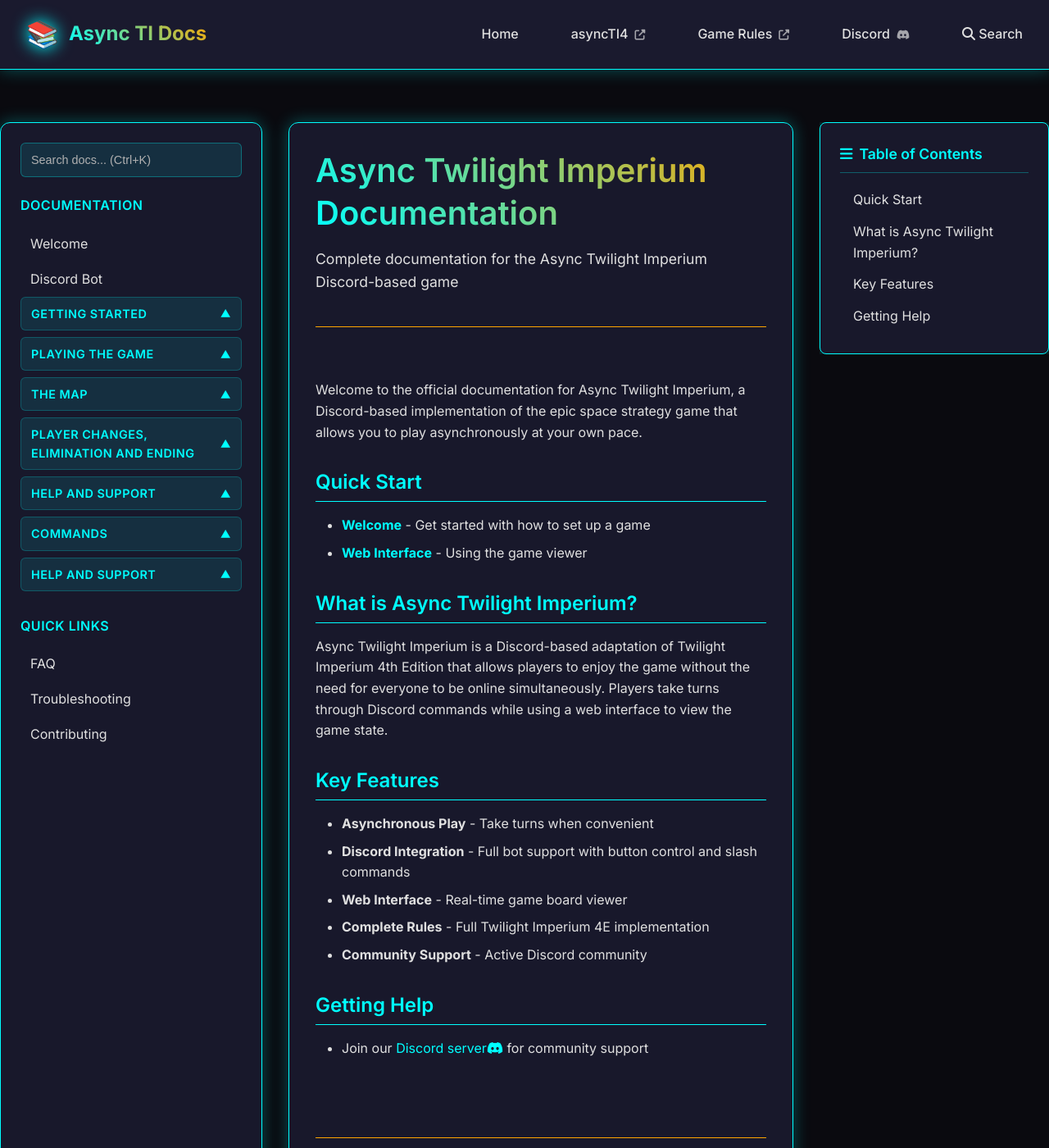
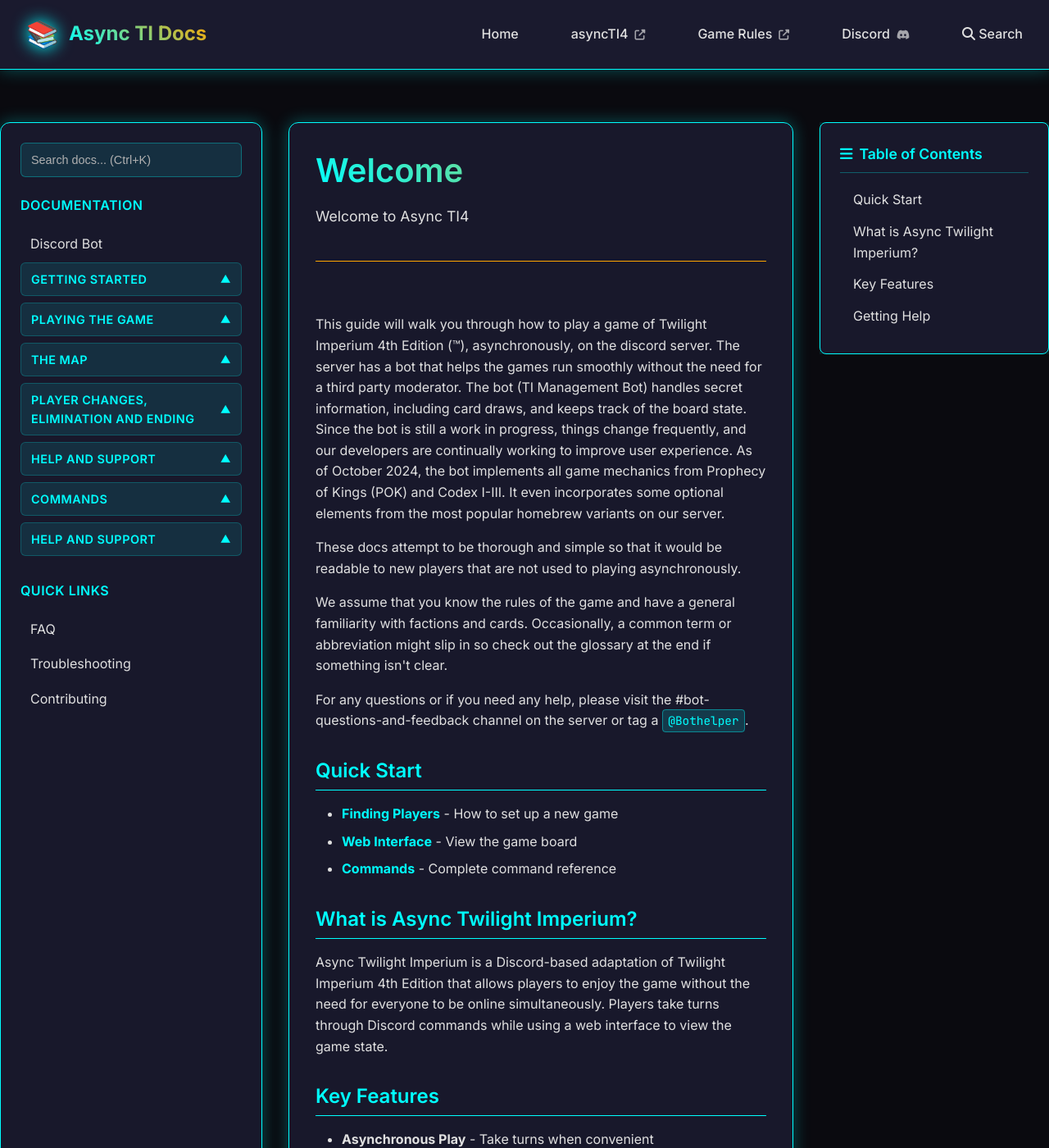
Before and after one commit to async-ti4-docs/async-ti4-docs.github.io, a Jekyll site: the page built from index.html, in a window 1280 px wide and 1400 px high. Shown: the whole window at 82% size. Built offline with Jekyll 4.4.1, drawn with Linux system fonts in a browser that asks for light colours; some of the changed text lies outside the part shown.

```diff
--- a/_layouts/default.html
+++ b/_layouts/default.html
@@ -44,7 +44,7 @@
                                 <a href="https://asyncti4.com/" target="_blank" class="nav-link">asyncTI4</a>
                             </li>
                             <li class="nav-item">
-                                <a href="https://images-cdn.fantasyflightgames.com/filer_public/da/df/dadf9f07-78f3-43ac-9cce-dd6b55b24ec2/ti4_living_rules_reference_v1_3_web.pdf" target="_blank" class="nav-link">Game Rules</a>
+                                <a href="https://www.tirules.com/" target="_blank" class="nav-link">Game Rules</a>
                             </li>
                             <li class="nav-item">
                                 <a href="https://discord.gg/VSKaFjq2" target="_blank" rel="noopener" class="nav-link">Discord</a>
--- a/_layouts/docs.html
+++ b/_layouts/docs.html
@@ -44,7 +44,7 @@
                                 <a href="https://asyncti4.com/" target="_blank" class="nav-link">asyncTI4</a>
                             </li>
                             <li class="nav-item">
-                                <a href="https://images-cdn.fantasyflightgames.com/filer_public/da/df/dadf9f07-78f3-43ac-9cce-dd6b55b24ec2/ti4_living_rules_reference_v1_3_web.pdf" target="_blank" class="nav-link">Game Rules</a>
+                                <a href="https://www.tirules.com/" target="_blank" class="nav-link">Game Rules</a>
                             </li>
                             <li class="nav-item">
                                 <a href="https://discord.gg/VSKaFjq2" target="_blank" rel="noopener" class="nav-link">Discord</a>
--- a/index.html
+++ b/index.html
@@ -1,17 +1,25 @@
 ---
 layout: docs
-title: "Async Twilight Imperium Documentation"
-description: "Complete documentation for the Async Twilight Imperium Discord-based game"
+title: "Welcome"
+description: "Welcome to Async TI4"
+nav_order: 1
 ---
 
 <div class="docs-homepage">
 
-    <p>Welcome to the official documentation for Async Twilight Imperium, a Discord-based implementation of the epic space strategy game that allows you to play asynchronously at your own pace.</p>
+    <p>This guide will walk you through how to play a game of Twilight Imperium 4th Edition (™), asynchronously, on the discord server. The server has a bot that helps the games run smoothly without the need for a third party moderator. The bot (TI Management Bot) handles secret information, including card draws, and keeps track of the board state. Since the bot is still a work in progress, things change frequently, and our developers are continually working to improve user experience. As of October 2024, the bot implements all game mechanics from Prophecy of Kings (POK) and Codex I-III. It even incorporates some optional elements from the most popular homebrew variants on our server.</p>
+
+    <p>These docs attempt to be thorough and simple so that it would be readable to new players that are not used to playing asynchronously.</p>
+
+    <p>We assume that you know the rules of the game and have a general familiarity with factions and cards. Occasionally, a common term or abbreviation might slip in so check out the glossary at the end if something isn't clear.</p>
+
+    <p>For any questions or if you need any help, please visit the #bot-questions-and-feedback channel on the server or tag a <code>@Bothelper</code>.</p>
 
     <h2>Quick Start</h2>
     <ul>
-        <li><strong><a href="/docs/welcome/">Welcome</a></strong> - Get started with how to set up a game</li>
-        <li><strong><a href="https://asyncti4.com/">Web Interface</a></strong> - Using the game viewer</li>
+        <li><strong><a href="/docs/finding-players/">Finding Players</a></strong> - How to set up a new game</li>
+        <li><strong><a href="https://asyncti4.com/">Web Interface</a></strong> - View the game board</li>
+        <li><strong><a href="/docs/commands/">Commands</a></strong> - Complete command reference</li>
     </ul>
 
     <h2>What is Async Twilight Imperium?</h2>
@@ -22,13 +30,15 @@ description: "Complete documentation for the Async Twilight Imperium Discord-bas
         <li><strong>Asynchronous Play</strong> - Take turns when convenient</li>
         <li><strong>Discord Integration</strong> - Full bot support with button control and slash commands</li>
         <li><strong>Web Interface</strong> - Real-time game board viewer</li>
-        <li><strong>Complete Rules</strong> - Full Twilight Imperium 4E implementation</li>
+        <li><strong>Complete Rules</strong> - Full Twilight Imperium 4E implementation including POK and Codex I-III</li>
         <li><strong>Community Support</strong> - Active Discord community</li>
     </ul>
 
     <h2>Getting Help</h2>
     <ul>
         <li>Join our <a href="https://discord.gg/VSKaFjq2">Discord server</a> for community support</li>
+        <li>Check the <a href="/docs/glossary/">Glossary</a> for common terms and abbreviations</li>
+        <li>Visit <code>#bot-questions-and-feedback</code> or tag a <code>@Bothelper</code></li>
     </ul>
 
 </div>
```
Also changed, not shown: _docs/2-getting-started/game-formats.md (added, +25 -0 lines), _docs/faq.md (+1 -1 lines), _docs/resources.md (added, +19 -0 lines), _docs/welcome.md (deleted, +0 -16 lines).
